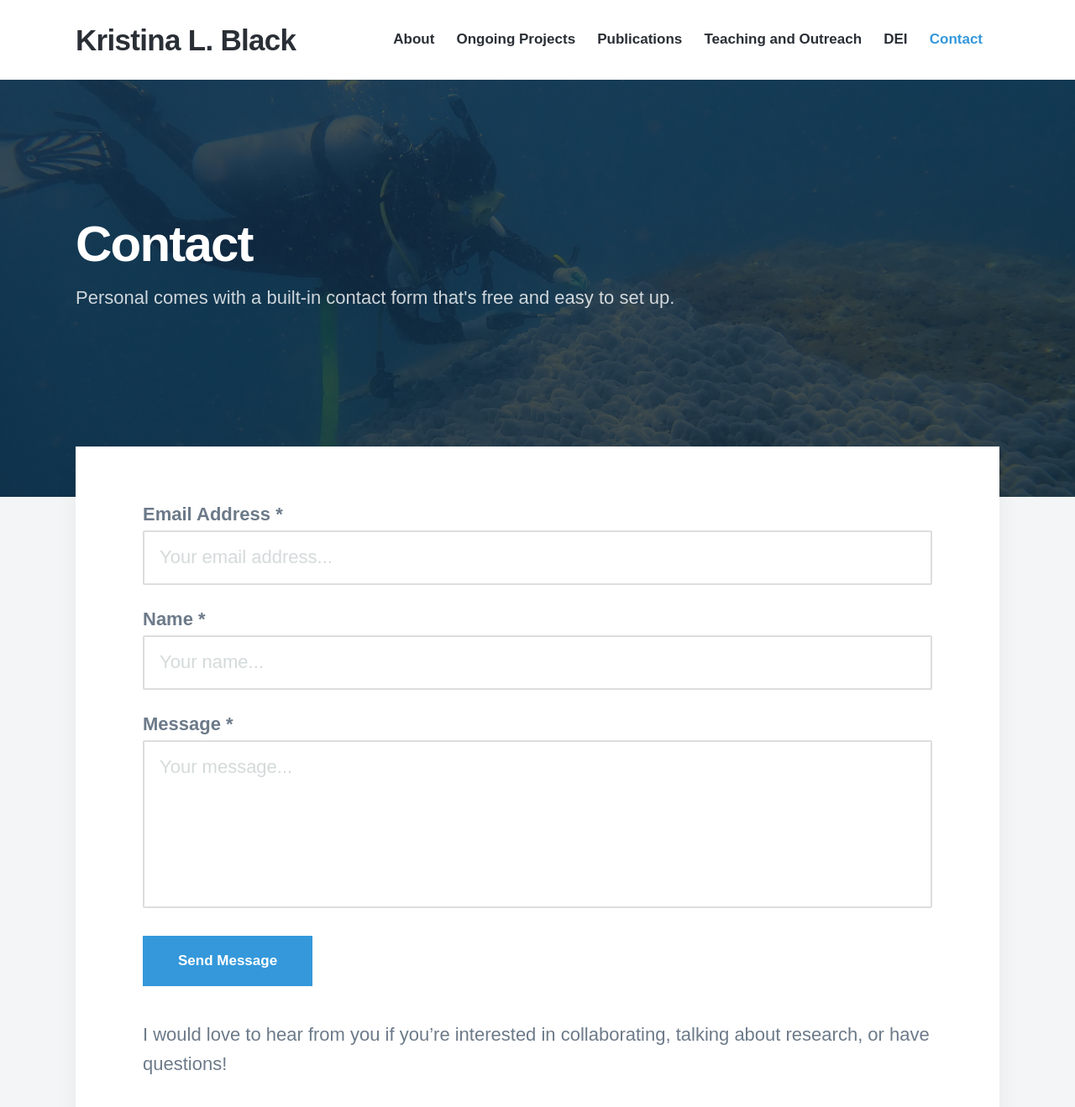
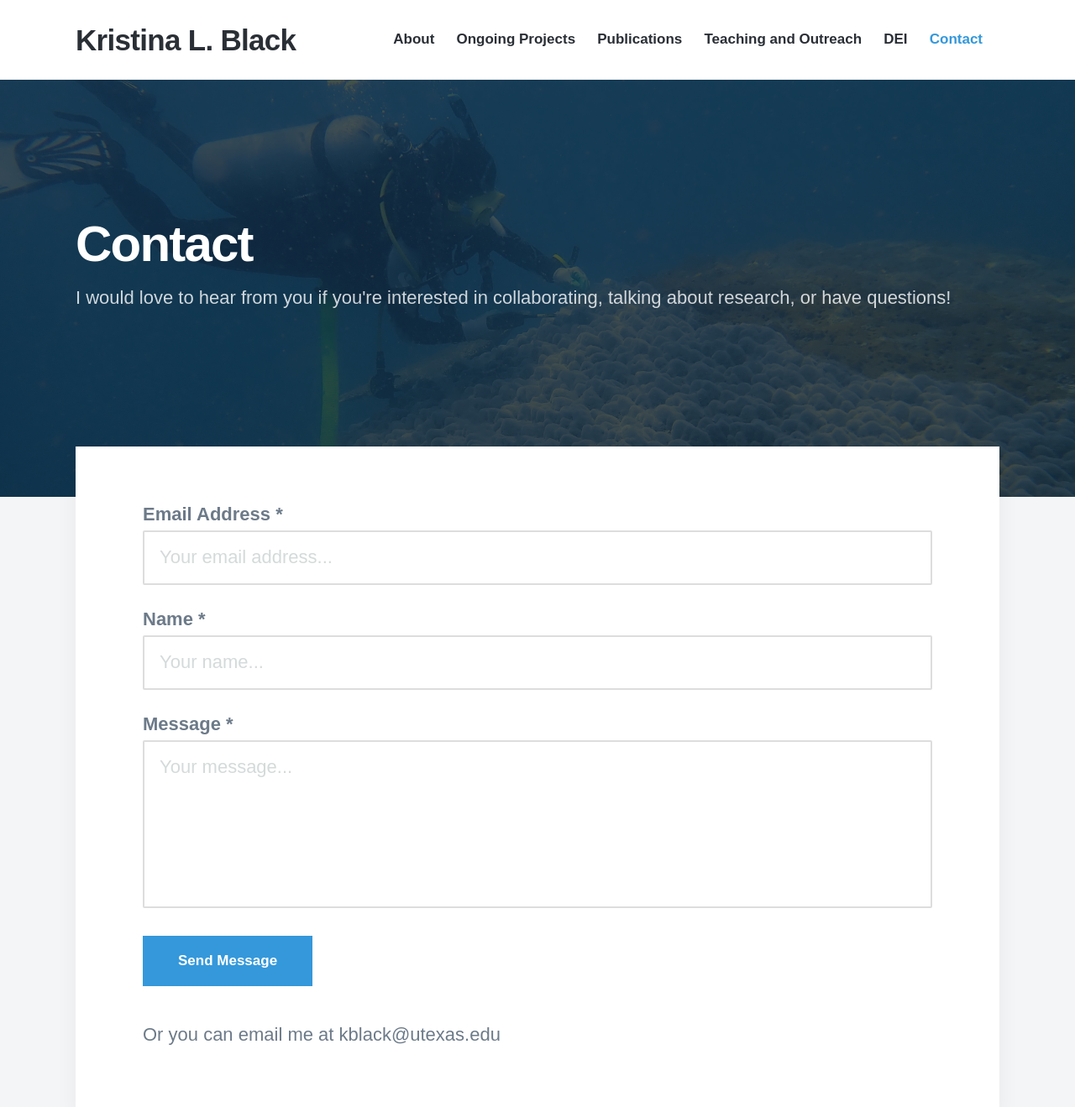
Before and after one commit to kristinaleilani/kristinaleilani.github.io, a Jekyll site: the page built from _pages/contact.md, in a window 1280 px wide and 1400 px high. Shown: the top 1319 px of the window at 84% size. Built offline with Jekyll 4.4.1, drawn with Linux system fonts in a browser that asks for light colours; nearby versions of some CDN libraries; some web fonts are replaced.

Commit message:
Update contact.md

```diff
--- a/_pages/contact.md
+++ b/_pages/contact.md
@@ -1,10 +1,10 @@
 ---
 title: Contact
-subtitle: Personal comes with a built-in contact form that's free and easy to set up.
+subtitle: I would love to hear from you if you're interested in collaborating, talking about research, or have questions!
 description: Personal is the perfect theme for developers, designers and other creatives.
 featured_image: /images/Sampling_massivePorites_3.JPG
 ---
 
 {% include contact-form.html %}
 
-I would love to hear from you if you're interested in collaborating, talking about research, or have questions!
+Or you can email me at kblack@utexas.edu
```
